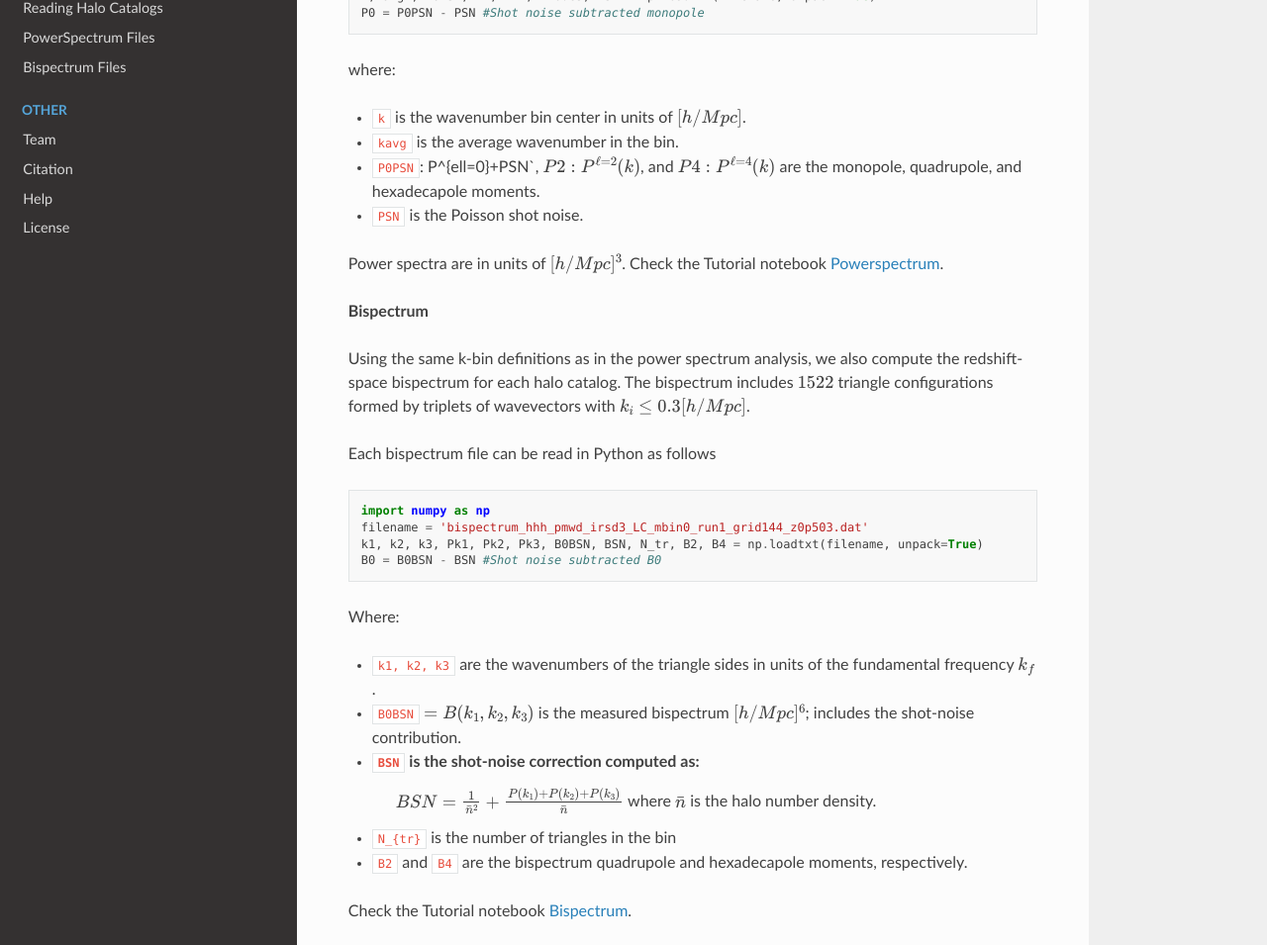
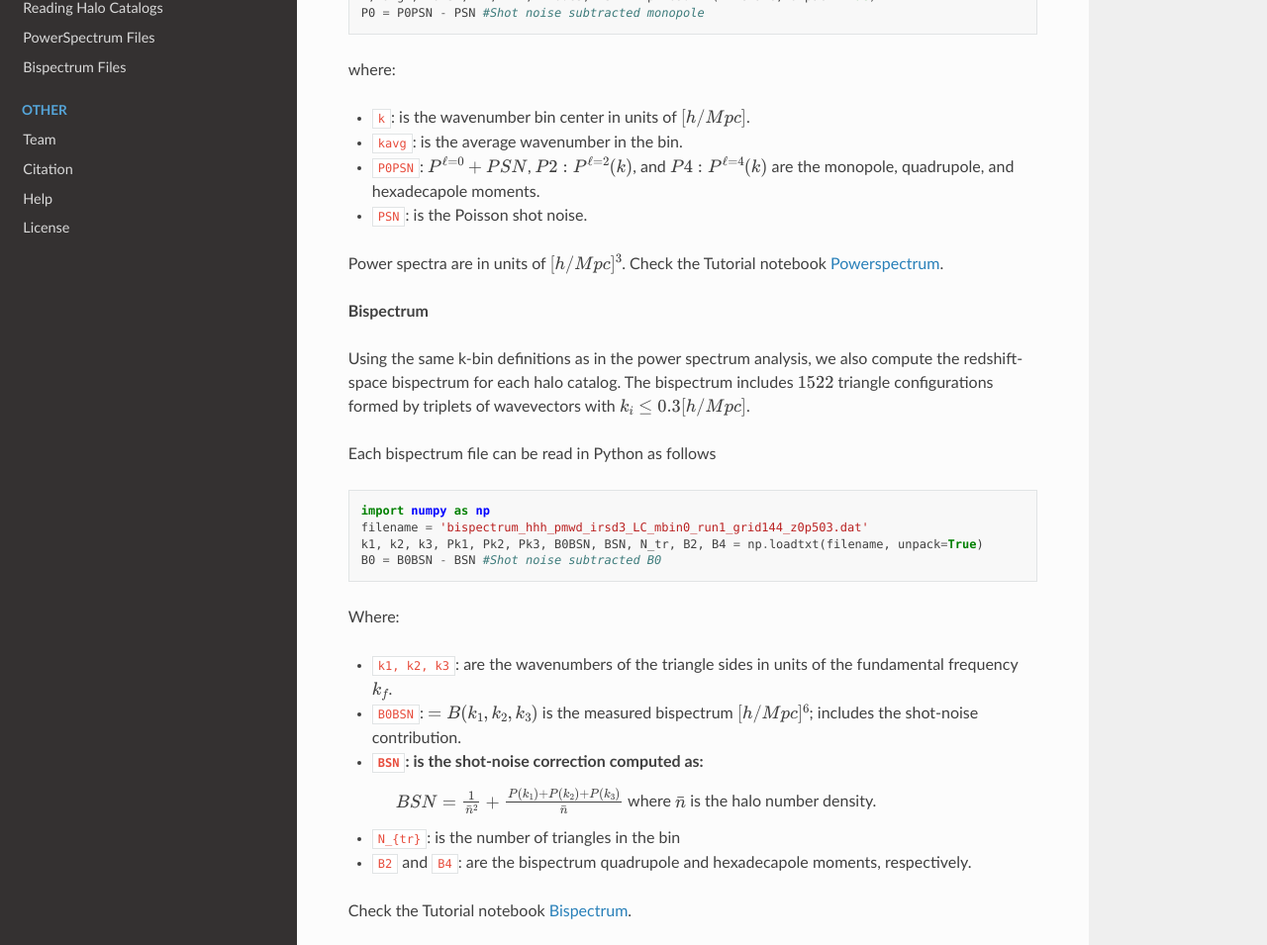
Before and after one commit to jcallesh/PNG-pmwd-Suite, a Sphinx documentation site: the page built from docs/source/post-processing-data.rst, in a window 1280 px wide and 1400 px high, scrolled down 1612 px. Shown: the part 278-1233 px from the top of the window at 99% size. Built offline with Sphinx 7.4.7 and the Read the Docs theme 3.1.0, drawn with Linux system fonts in a browser that asks for light colours.

Commit message:
docs: update

```diff
--- a/docs/source/post-processing-data.rst
+++ b/docs/source/post-processing-data.rst
@@ -70,10 +70,10 @@ Each power spectrum file can be read in Python as follows,
 
 where:
 
-- ``k`` is the wavenumber bin center in units of :math:`[h/Mpc]`.
-- ``kavg`` is the average wavenumber in the bin.
-- ``P0PSN``: P^{\ell=0}+PSN`, :math:`P2: P^{\ell=2}(k)`, and :math:`P4: P^{\ell=4}(k)` are the monopole, quadrupole, and hexadecapole moments.
-- ``PSN`` is the Poisson shot noise.
+- ``k``: is the wavenumber bin center in units of :math:`[h/Mpc]`.
+- ``kavg``: is the average wavenumber in the bin.
+- ``P0PSN``: :math:`P^{\ell=0}+PSN`, :math:`P2: P^{\ell=2}(k)`, and :math:`P4: P^{\ell=4}(k)` are the monopole, quadrupole, and hexadecapole moments.
+- ``PSN``: is the Poisson shot noise.
 
 Power spectra are in units of :math:`[h/Mpc]^3`. Check the Tutorial notebook `Powerspectrum <Tutorial/Powerspectrum.html>`_.
 
@@ -92,12 +92,12 @@ Each bispectrum file can be read in Python as follows
 
 Where:
 
-- ``k1, k2, k3`` are the wavenumbers of the triangle sides in units of the fundamental frequency :math:`k_f`.
-- ``B0BSN`` :math:`= B(k_1,k_2,k_3)` is the measured bispectrum :math:`[h/Mpc]^6`; includes the shot-noise contribution.
-- ``BSN`` is the shot-noise correction computed as:
+- ``k1, k2, k3``: are the wavenumbers of the triangle sides in units of the fundamental frequency :math:`k_f`.
+- ``B0BSN``: :math:`= B(k_1,k_2,k_3)` is the measured bispectrum :math:`[h/Mpc]^6`; includes the shot-noise contribution.
+- ``BSN``: is the shot-noise correction computed as:
     :math:`BSN = \frac{1}{\bar{n}^2} + \frac{P(k_1) + P(k_2) + P(k_3)}{\bar{n}}`
     where :math:`\bar{n}` is the halo number density.
-- ``N_{tr}`` is the number of triangles in the bin
-- ``B2`` and ``B4`` are the bispectrum quadrupole and hexadecapole moments, respectively.
+- ``N_{tr}``: is the number of triangles in the bin
+- ``B2`` and ``B4``: are the bispectrum quadrupole and hexadecapole moments, respectively.
 
 Check the Tutorial notebook `Bispectrum <Tutorial/Bispectrum.html>`_.
```
